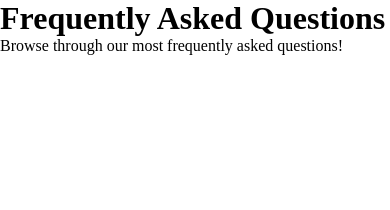
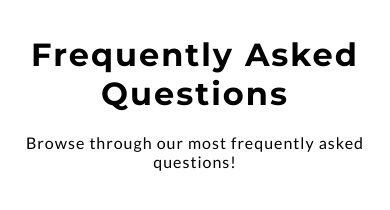
Before and after one commit to Daniel1000c/faq-section, a plain HTML site: page index.html in a window 390 px wide. Drawn offline with Linux system fonts and the light colour scheme.

Commit message:
Add site palette colors, create container class, add media queries & site header
-Add site header formatting to faq page to make it look appealing to users
-Add site palette colors with primary, secondary & accent colors
-Add media queries for container class
-Create container class for uniform spacing and margin

```diff
--- a/css/styles.css
+++ b/css/styles.css
@@ -21,4 +21,92 @@
 :root {
   --header-font: "Montserrat", sans-serif;
   --body-font: "Lato", sans-serif;
+  --primary-color: #fff;
+  --secondary-color: #2c2c2c;
+  --accent-color: #4356ff;
+  --FAQ-bg-color: #a9a9a9;
 }
+
+/*Create container class*/
+.container {
+  width: 100%;
+  margin: 0 auto;
+  padding: 0 15px;
+  box-sizing: border-box;
+}
+
+/*Format main background*/
+main {
+  background-color: var(--FAQ-bg-color);
+}
+/* ==========================================================================
+   INDEX PAGE FORMATTING
+   ========================================================================== */
+
+/*Format site header*/
+.site-header {
+  text-align: center;
+  padding: 15px 0;
+}
+
+/*Format site header h1 tag*/
+.site-header h1 {
+  font-family: var(--header-font);
+  font-weight: 700;
+  font-size: 2em;
+  letter-spacing: 2px;
+  margin: 20px 0;
+}
+
+/*Format site header sub text*/
+.site-header p {
+  font-family: var(--body-font);
+  font-weight: 400;
+  font-size: 1em;
+  letter-spacing: 1px;
+  margin-bottom: 10px;
+}
+
+/* ==========================================================================
+   MEDIA QUERIES
+   ========================================================================== */
+
+/* Mobile devices */
+@media screen and (max-width: 480px) {
+  /* Mobile styles */
+
+  /*Container width*/
+  .container {
+    max-width: 540px;
+  }
+}
+
+/* Tablets */
+@media screen and (max-width: 768px) {
+  /* Tablet styles */
+
+  /*Container width*/
+  .container {
+    max-width: 720px;
+  }
+}
+
+/* Laptops */
+@media screen and (max-width: 1024px) {
+  /* Laptop styles */
+
+  /*Container width*/
+  .container {
+    max-width: 960px;
+  }
+}
+
+/* Desktop */
+@media screen and (min-width: 1025px) {
+  /* Desktop styles */
+
+  /*Container width*/
+  .container {
+    max-width: 1140px;
+  }
+}
```
